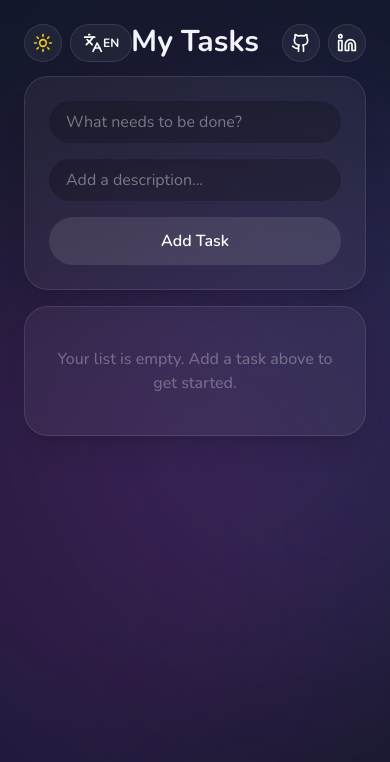
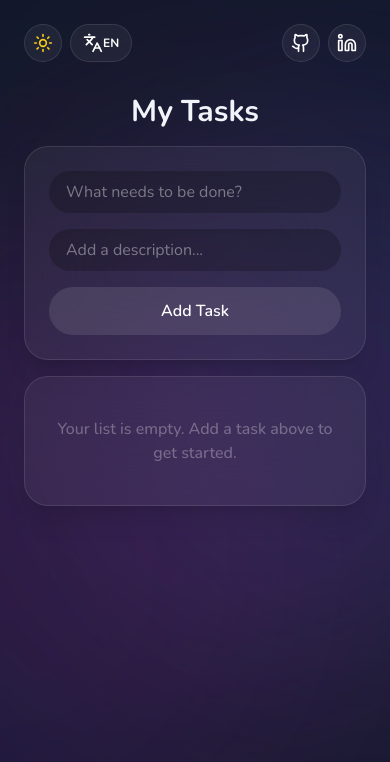
Before and after one commit to leonamlvs/react-task-manager, a React (Vite) app: page / in a window 390 px wide. Shown: the top 762 px of the page. Built offline with nearby package versions, Linux system fonts and the light colour scheme.

Commit message:
style: update Layout structure for better responsiveness

```diff
--- a/src/components/Layout.jsx
+++ b/src/components/Layout.jsx
@@ -8,7 +8,7 @@ function Layout({ children, className = '' }) {
   return (
     <div
       className={cn(
-        'relative flex min-h-screen w-screen justify-center overflow-x-hidden bg-orange-50/20 transition-colors duration-300 dark:bg-slate-900 p-6',
+        'relative flex flex-col min-h-screen w-screen items-center overflow-x-hidden bg-orange-50/20 transition-colors duration-300 dark:bg-slate-900 p-6',
         className
       )}>
       {/* Background Glows */}
@@ -29,14 +29,16 @@ function Layout({ children, className = '' }) {
         />
       </div>
 
-      {/* Settings Buttons (Superior Left) */}
-      <div className="fixed left-6 top-6 z-50 flex gap-2">
+      {/* Header Container (Buttons) */}
+      <div className="relative z-50 flex w-full max-w-[500px] items-center justify-between mb-8">
+        {/* Settings Buttons */}
+        <div className="flex gap-2">
           <ThemeToggle />
           <LanguageToggle />
         </div>
 
-      {/* Social Buttons (Global) */}
-      <div className="fixed right-6 top-6 z-50 flex gap-2">
+        {/* Social Buttons */}
+        <div className="flex gap-2">
           <a
             href="https://github.com/leonamlvs"
             target="_blank"
@@ -60,9 +62,12 @@ function Layout({ children, className = '' }) {
             </Button>
           </a>
         </div>
+      </div>
 
       {/* Main Content Container */}
-      <div className="relative z-10 w-[500px] space-y-4">{children}</div>
+      <div className="relative z-10 w-full max-w-[500px] space-y-4">
+        {children}
+      </div>
     </div>
   )
 }
```
Lines whose indentation alone changed are shown as unchanged.
